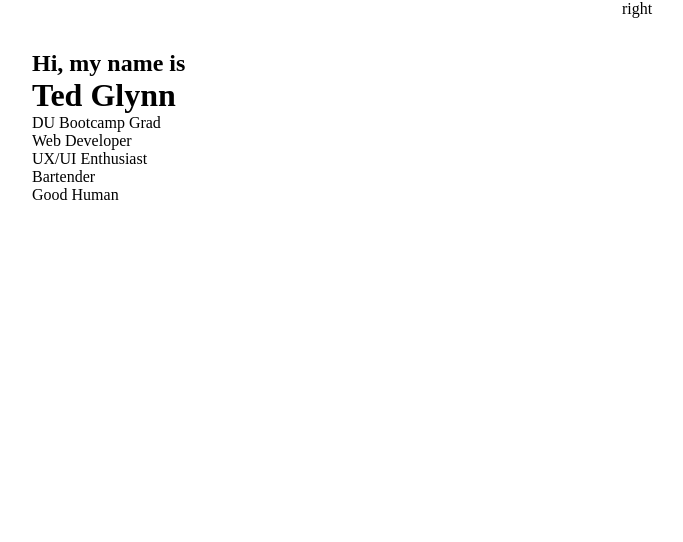
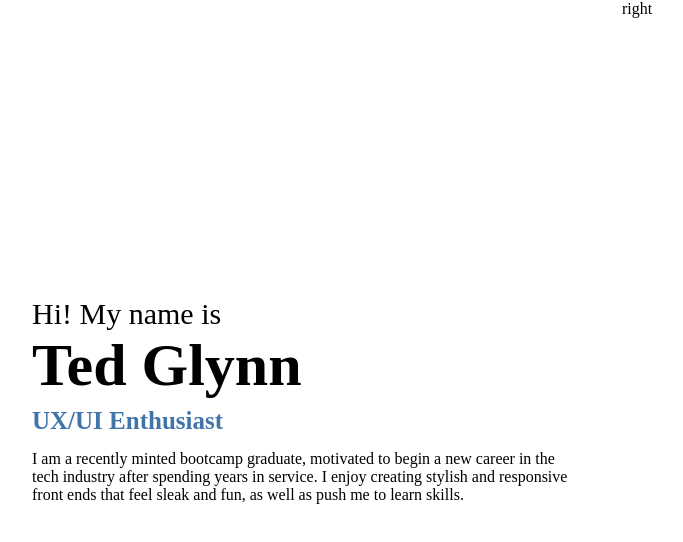
Before and after one commit to ruxpin86/Real-Deal-React-Portfoliolio, a React (Create React App) app: page / in a window 1280 px wide. Shown: the top 542 px of the page, without its empty margins (18-701 px from the left). Built offline with nearby package versions, Linux system fonts and the light colour scheme; a web font is replaced by a local one.

Commit message:
got intro animations moving with scroller

```diff
--- a/public/index.html
+++ b/public/index.html
@@ -3,7 +3,7 @@
 
 <head>
   <meta charset="utf-8" />
-  <link rel="icon" href="%PUBLIC_URL%/favicon.ico" />
+  <!-- <link rel="icon" href="%PUBLIC_URL%/favicon.ico" /> -->
   <meta name="viewport" content="width=device-width, initial-scale=1" />
   <meta name="theme-color" content="#000000" />
   <meta name="description" content="Web site created using create-react-app" />
@@ -18,6 +18,7 @@
       margin: 0;
       font-family: 'Armata', sans-serif;
       font-family: 'Gruppo', cursive;
+      /* border: 1px solid gray; */
     }
   </style>
 </head>
--- a/src/components/intro/Intro.js
+++ b/src/components/intro/Intro.js
@@ -1,5 +1,6 @@
 import React from "react";
 import "./intro.css";
+import Me from "../../img/me.jpg";
 
 const intro = () => {
   return (
@@ -7,16 +8,23 @@ const intro = () => {
       <div className="intro-body">
         <div className="intro-left">
           <div className="intro-left-wrap">
-            <h2 className="greeting">Hi, my name is</h2>
+            <h2 className="greeting">Hi! My name is</h2>
             <h1 className="intro-name">Ted Glynn</h1>
             <div className="intro-titles">
               <div className="intro-titles-wrap">
-                <div className="intro-titles-item">DU Bootcamp Grad</div>
+                <div className="intro-titles-item">DU Bootcamp Graduate</div>
                 <div className="intro-titles-item">Web Developer</div>
                 <div className="intro-titles-item">UX/UI Enthusiast</div>
                 <div className="intro-titles-item">Bartender</div>
-                <div className="intro-titles-item">Good Human</div>
+                <div className="intro-titles-item">DIY Guy</div>
+                <div className="intro-titles-item">Problem Solver</div>
               </div>
+            </div>
+            <div className="intro-description">
+              I am a recently minted bootcamp graduate, motivated to begin a new
+              career in the tech industry after spending years in service. I
+              enjoy creating stylish and responsive front ends that feel sleak
+              and fun, as well as push me to learn skills.
             </div>
           </div>
         </div>
--- a/src/components/intro/intro.css
+++ b/src/components/intro/intro.css
@@ -5,6 +5,9 @@
 
 .intro-left {
     flex: 1;
+    display: flex;
+    align-items: center;
+    justify-content: center;
 }
 
 .intro-right {
@@ -13,4 +16,50 @@
 
 .intro-left-wrap {
     padding: 50px;
+    display: flex;
+    flex-direction: column;
+    justify-content: space-between;
 }
+
+.greeting{
+    font-size: 30px;
+    font-weight: 300;
+}
+
+.intro-name{
+    font-size: 60px;
+}
+
+.intro-titles{
+    height: 50px;
+    overflow: hidden;
+}
+
+.intro-titles-item{
+    height: 50px;
+    font-size: 25px;
+    font-weight: bolder;
+    color: rgb(65, 117, 170);
+    display: flex;
+    align-items: center;
+}
+
+.intro-titles-wrap{
+    height: 100%;
+    animation: move 10s ease-in-out infinite alternate;
+}
+
+@keyframes move {
+    25%{
+        transform: translateY(-50px);
+    }
+    50%{
+        transform: translateY(-100px)
+    }
+    75%{
+        transform: translateY(-150px)
+    }
+    100%{
+        transform: translateY(-200px)
+    }
+}
```
Also changed, not shown: src/img/me.jpg (added).
